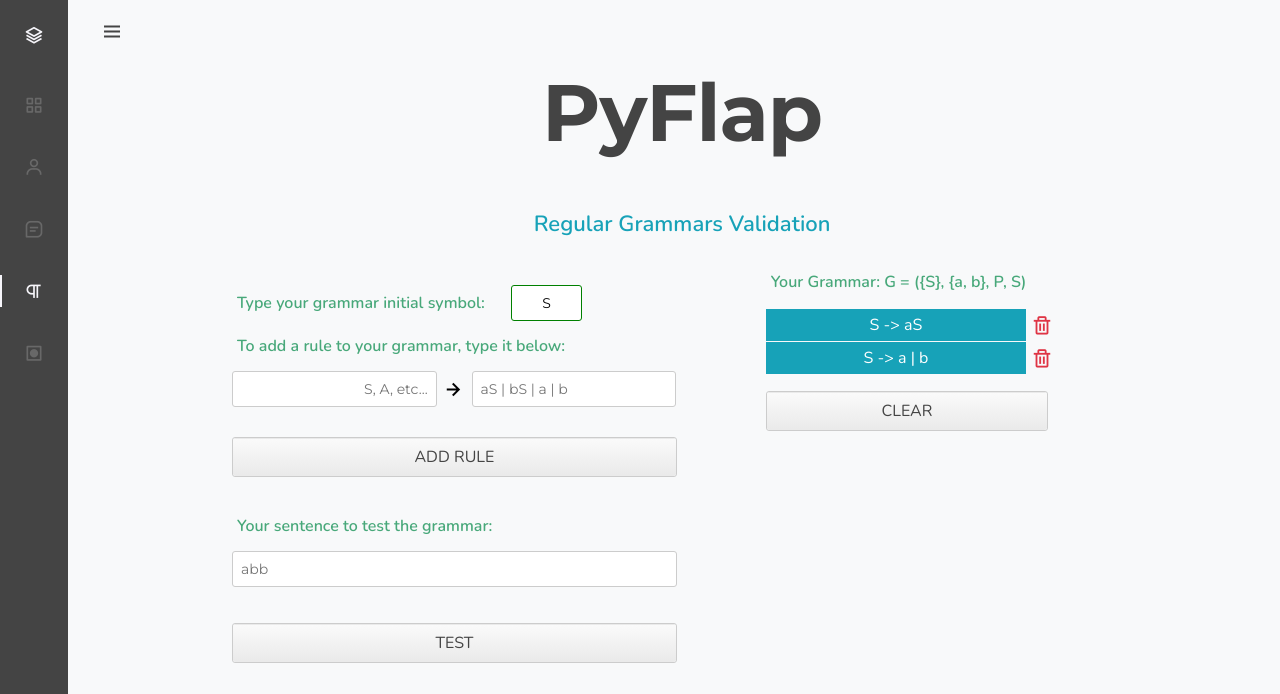
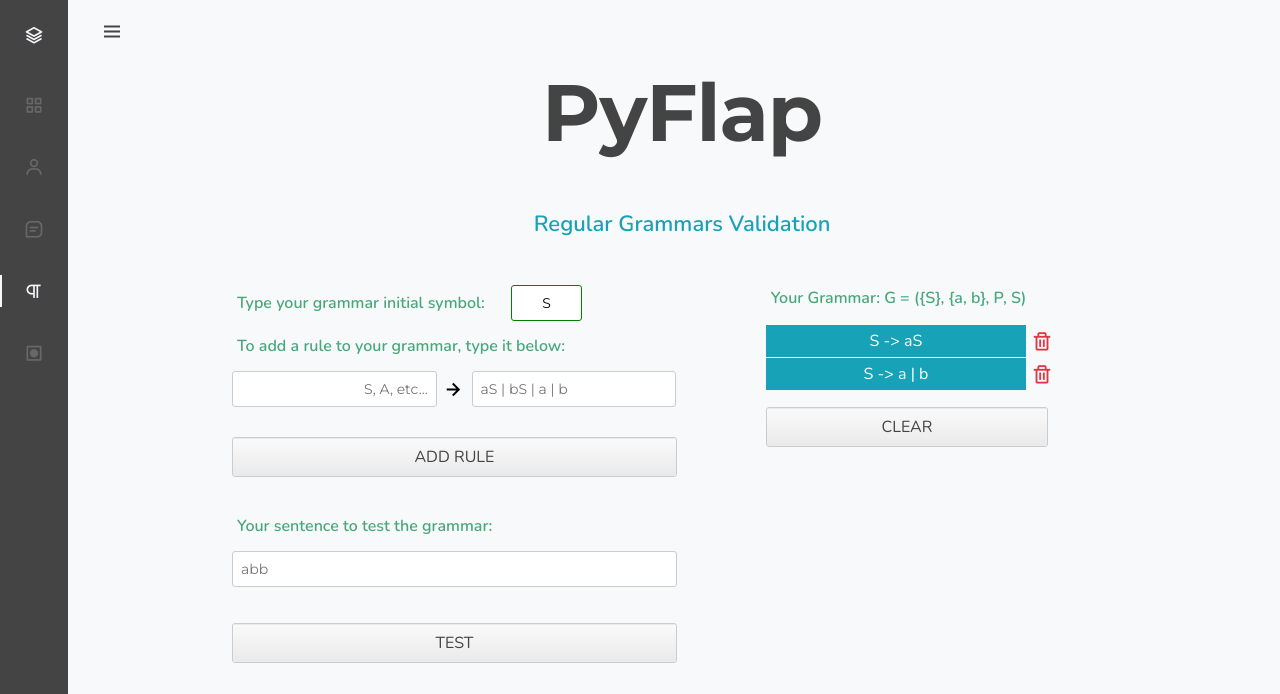
Before and after one commit to SeaSkyThe/PyFlap, a Django app: page /grammars/ in a window 1280 px wide. Shown: the top 694 px of the page. Run offline with Django 3.2, Linux system fonts and the light colour scheme; data comes from the database, SQL or seed files in the repository; some libraries are stand-ins or nearby versions.

Commit message:
Centering grammar list in firefox

```diff
--- a/PyFlap/static/css/grammars/grammars-page.css
+++ b/PyFlap/static/css/grammars/grammars-page.css
@@ -17,6 +17,7 @@
     margin-top: 0em;
     text-align: center;
     text-align: -webkit-center;
+    text-align: -moz-center;
 }
 
 .rule {
@@ -38,6 +39,9 @@
     color: #48a87a;
 }
 
+#rules_label {
+    margin-top: 1em;
+}
 
 /* left half div  */
 
```
